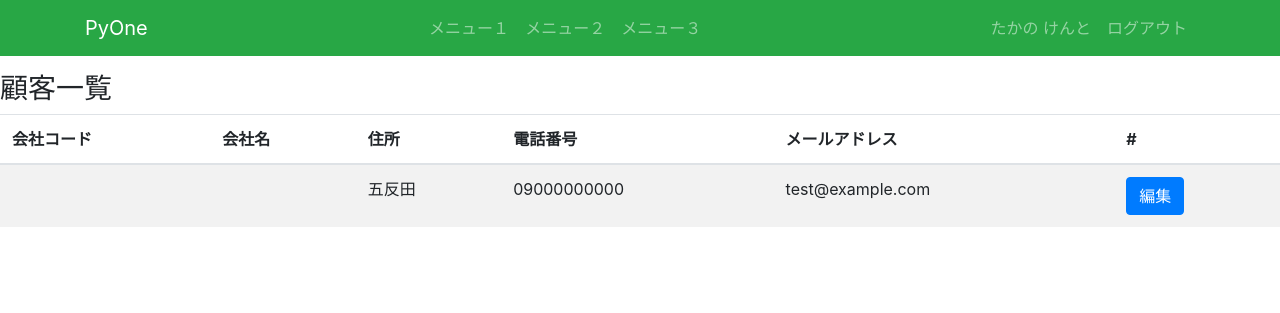
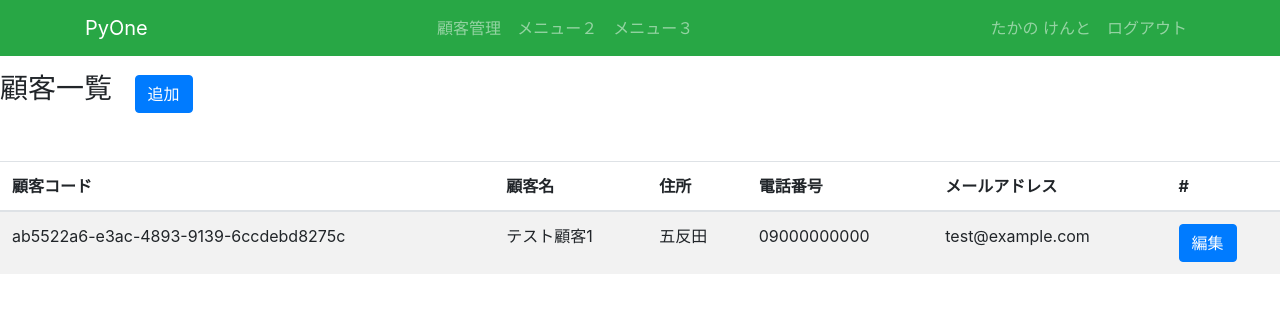
Before and after one commit to Kento75/PyOne, a Django app: page /services/list/ in a window 1280 px wide. Shown: the top 313 px of the page. Run offline with Django 3.2, Linux system fonts and the light colour scheme; a user stored in the database is signed in; data comes from the database, SQL or seed files in the repository; both versions use the stored data as it was after the commit; parts of the project's set-up code (start-up, migrations or seed data) failed here and were passed over; some libraries are stand-ins or nearby versions.

Commit message:
編集画面追加

```diff
--- a/templates/common/application_base.html
+++ b/templates/common/application_base.html
@@ -26,7 +26,7 @@
           <ul class="navbar-nav ml-auto">
             </li>
             <li class="nav-item">
-              <a class="nav-link" href="add to url">メニュー１</a>
+              <a class="nav-link" href="{% url 'services:customer_list' %}">顧客管理</a>
             </li>
             <li class="nav-item">
               <a class="nav-link" href="add to url">メニュー２</a>
--- a/templates/services/customer_edit.html
+++ b/templates/services/customer_edit.html
@@ -1,10 +1,11 @@
 {% extends 'home/home.html' %}
 {% block content %}
   <div class="container">
-    <h1>更新</h1>
+    <h3>更新</h3>
     <form method="post">
       {% csrf_token %}
-<!--      <input type="submit" class="btn btn-info btn-block" value="更新">  -->
+      {{ form.as_p }}
+      <input type="submit" class="btn btn-info btn-block" value="更新">
     </form>
   </div>
 {% endblock %}
--- a/templates/services/customer_list.html
+++ b/templates/services/customer_list.html
@@ -1,11 +1,14 @@
 {% extends 'home/home.html' %}
 {% block content %}
-  <h3>顧客一覧</h3>
+  <h3 style ="display: inline">顧客一覧</h3>
+  &nbsp;&nbsp;&nbsp;
+  <a class="btn btn-primary" href="{% url 'services:customer_add' %}">追加</a>
+  <br><br><br>
   <table class="table table-striped">
     <thead>
        <tr>
-          <th>会社コード</th>
-          <th>会社名</th>
+          <th>顧客コード</th>
+          <th>顧客名</th>
           <th>住所</th>
           <th>電話番号</th>
           <th>メールアドレス</th>
@@ -16,8 +19,8 @@
       {% if object_list %}
         {% for customer_data in object_list %}
           <tr>
-            <td>{{ customer_data.company_code }}</td>
-            <td>{{ customer_data.company_name }}</td>
+            <td>{{ customer_data.customer_code }}</td>
+            <td>{{ customer_data.customer_name }}</td>
             <td>{{ customer_data.address }}</td>
             <td>{{ customer_data.phone_number }}</td>
             <td>{{ customer_data.mail }}</td>
```
Also changed, not shown: db.sqlite3.
